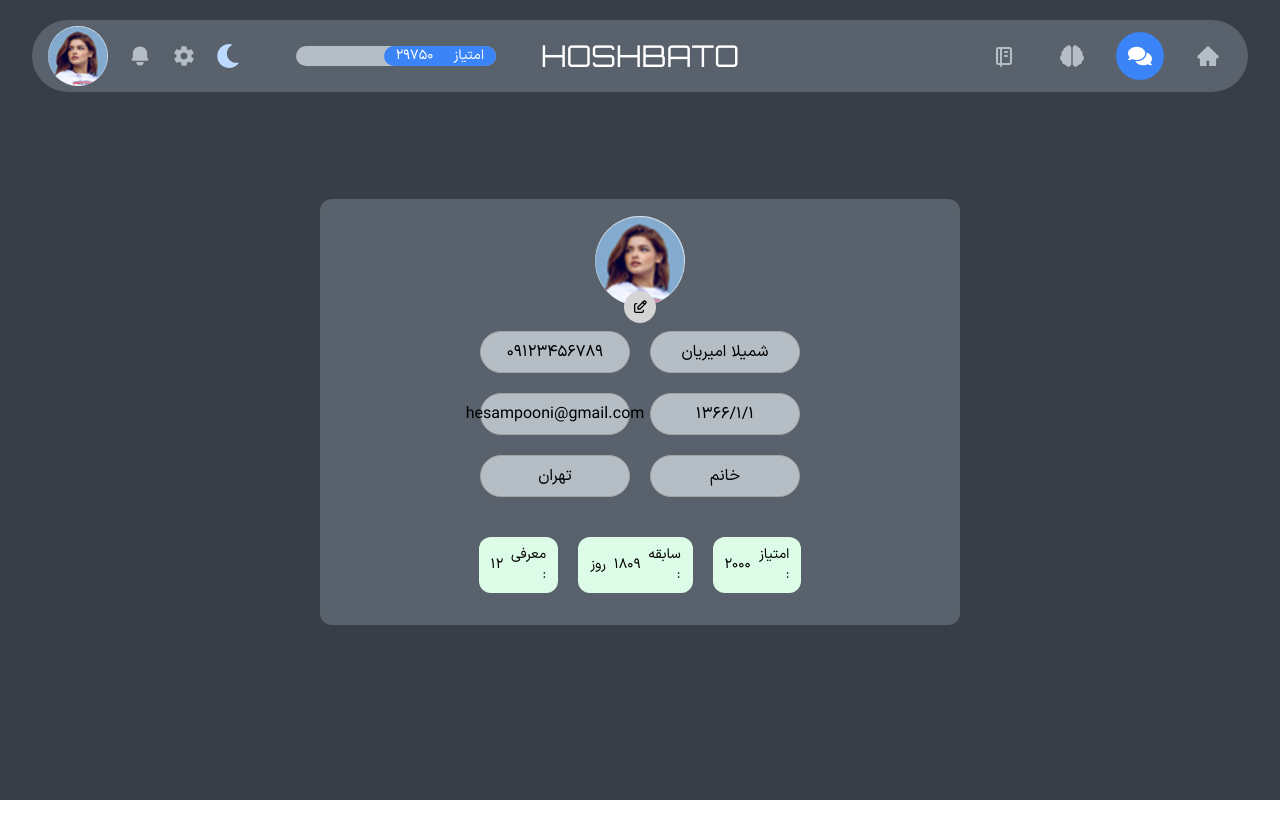
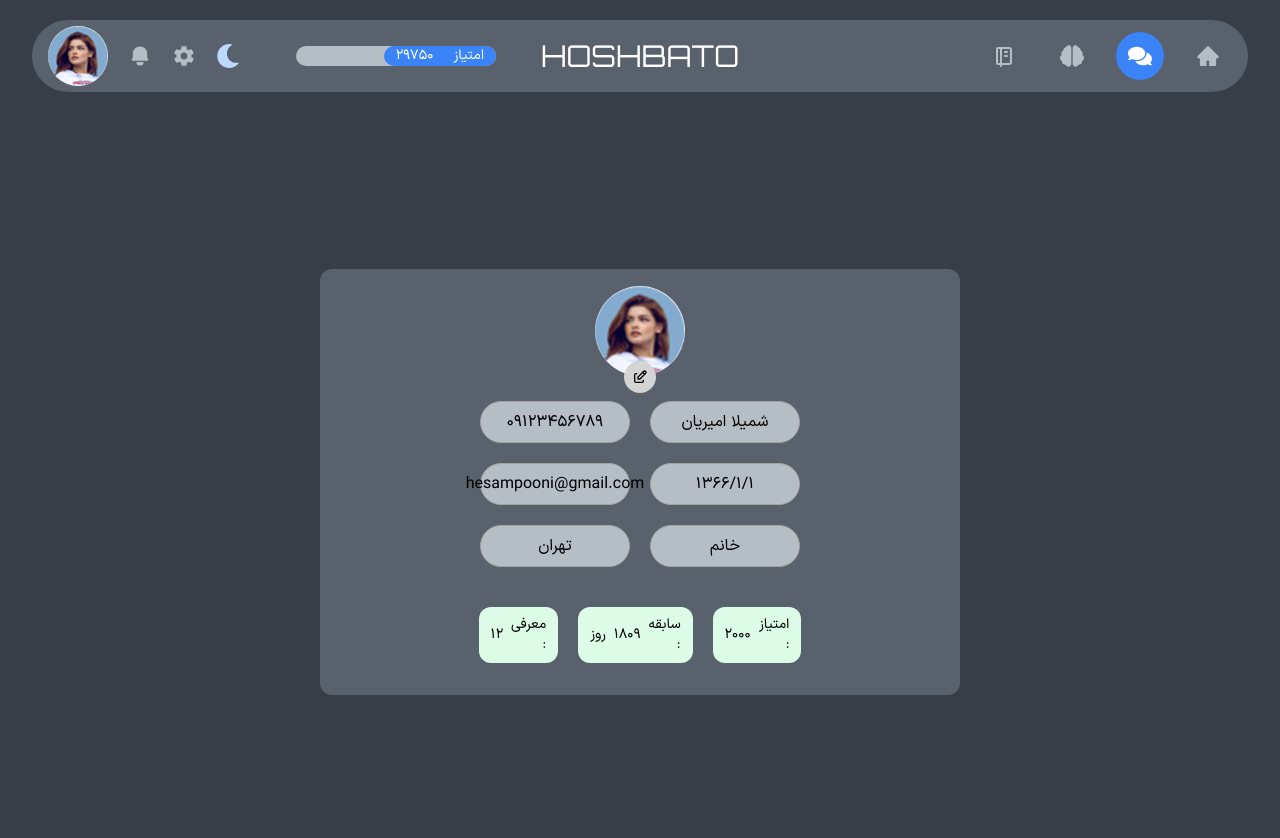
Before and after one commit to Mohammad-Poormehdi/chat-page, a Next.js app: page /profile in a window 1280 px wide. Shown: the top 838 px of the page. Before the commit the page ends 800 px from the top, so only its background shows below. Built offline with nearby package versions, Linux system fonts and the light colour scheme.

Commit message:
background fix

```diff
--- a/pages/profile.tsx
+++ b/pages/profile.tsx
@@ -21,7 +21,7 @@ const Profile = () => {
       </Head>
       <div className="pt-5 h-full bg-background dark:bg-background-dark">
         <Navbar />
-        <div className="h-[80vh] flex items-center justify-center max-md:p-10">
+        <div className="h-full flex items-center justify-center max-md:p-10 bg-background dark:bg-background-dark">
           <div className="bg-white space-y-10 py-8 px-40 rounded-xl mx-auto w-1/2 max-md:w-full max-md:px-10 dark:bg-primary-dark">
             <div className="relative ">
               <Avatar src="/avatar.jpg" className="mx-auto scale-150" />
```
